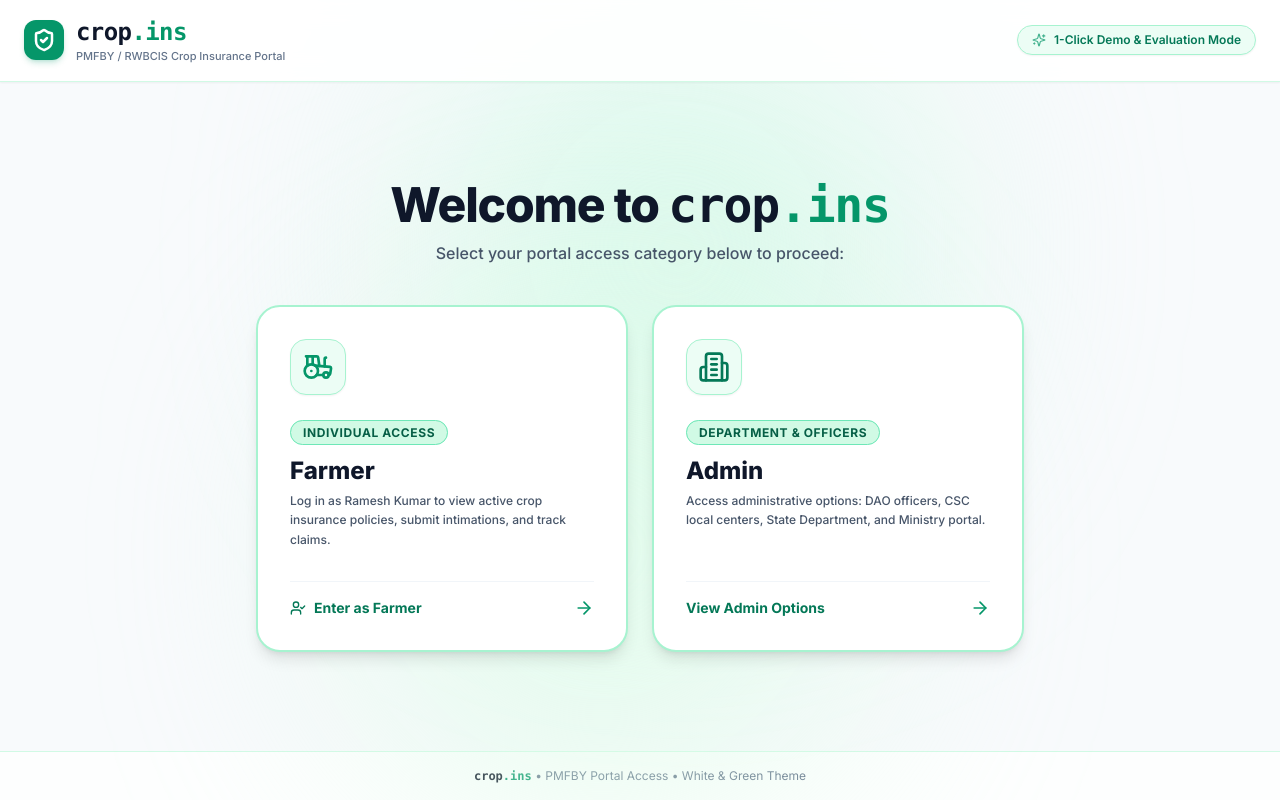
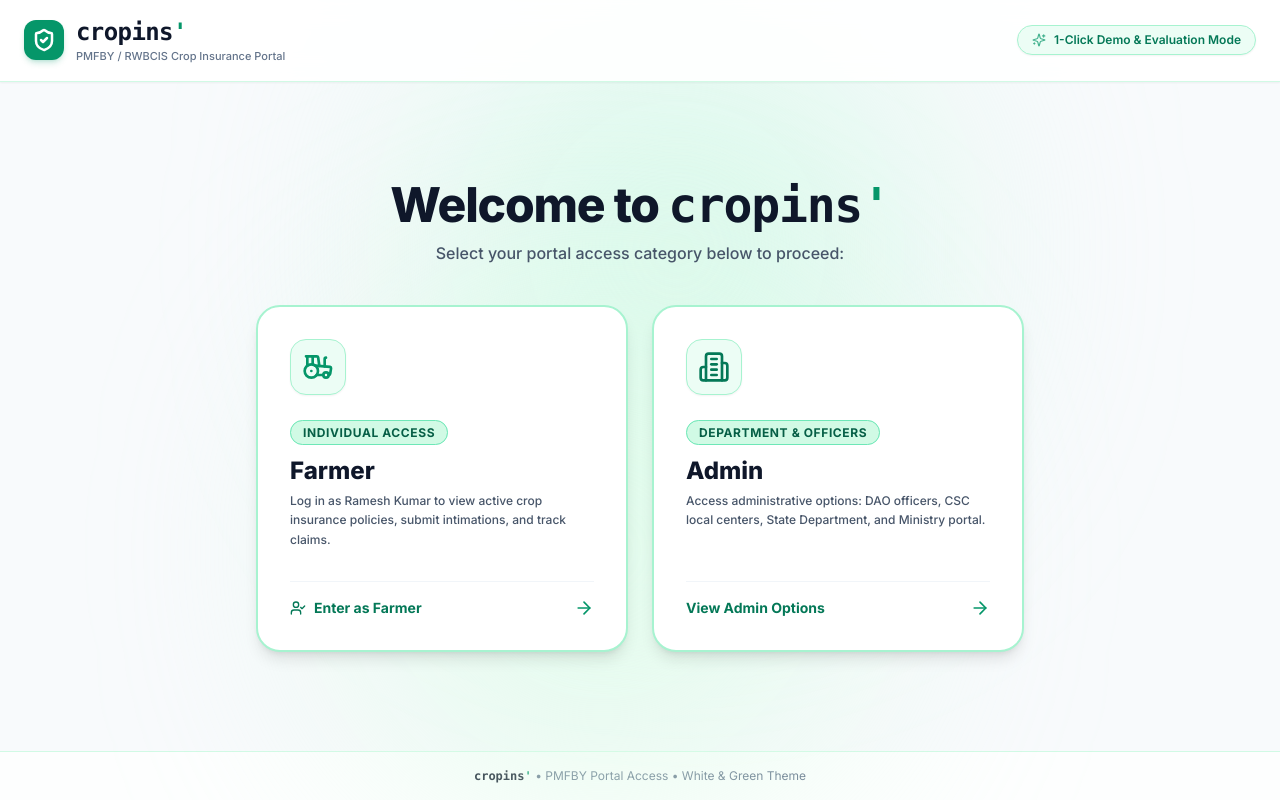
Before and after one commit to HackIndiaXYZ/techsurge-2k26-code-snippet, a Next.js app in the folder website/: page / in a window 1280 px wide. Built offline with nearby package versions, Linux system fonts and the light colour scheme.

Commit message:
made changes

```diff
--- a/website/app/login/admin/page.tsx
+++ b/website/app/login/admin/page.tsx
@@ -67,7 +67,7 @@ export default function AdminLoginPage() {
             </button>
             <div className="h-6 w-px bg-slate-200 hidden sm:block" />
             <span className="font-extrabold text-xl tracking-tight font-mono text-slate-900 hidden sm:inline">
-              crop<span className="text-emerald-600">.ins</span>
+              cropins<span className="text-emerald-600">'</span>
             </span>
           </div>
 
@@ -125,7 +125,7 @@ export default function AdminLoginPage() {
       <footer className="border-t border-emerald-100 py-4 text-center text-xs text-slate-500 bg-white/80">
         <p>
           <span className="font-extrabold font-mono text-slate-900">
-            crop<span className="text-emerald-600">.ins</span>
+            cropins<span className="text-emerald-600">'</span>
           </span>{' '}
           • Administrative Selection • White &amp; Green Theme
         </p>
--- a/website/app/login/page.tsx
+++ b/website/app/login/page.tsx
@@ -30,7 +30,7 @@ export default function LoginPage() {
             </div>
             <div className="flex flex-col">
               <span className="font-extrabold text-2xl tracking-tight font-mono text-slate-900">
-                crop<span className="text-emerald-600">.ins</span>
+                cropins<span className="text-emerald-600">'</span>
               </span>
               <p className="text-[11px] text-slate-500 font-medium">PMFBY / RWBCIS Crop Insurance Portal</p>
             </div>
@@ -47,7 +47,7 @@ export default function LoginPage() {
       <main className="max-w-4xl mx-auto px-6 py-12 flex-1 w-full flex flex-col justify-center relative z-10">
         <div className="text-center max-w-2xl mx-auto mb-10">
           <h1 className="text-3xl sm:text-5xl font-extrabold tracking-tight text-slate-900 mb-3">
-            Welcome to <span className="font-mono">crop<span className="text-emerald-600">.ins</span></span>
+            Welcome to <span className="font-mono">cropins<span className="text-emerald-600">'</span></span>
           </h1>
           <p className="text-slate-600 text-sm sm:text-base font-medium">
             Select your portal access category below to proceed:
@@ -122,7 +122,7 @@ export default function LoginPage() {
       <footer className="border-t border-emerald-100 py-4 text-center text-xs text-slate-500 bg-white/80">
         <p>
           <span className="font-extrabold font-mono text-slate-900">
-            crop<span className="text-emerald-600">.ins</span>
+            cropins<span className="text-emerald-600">'</span>
           </span>{' '}
           • PMFBY Portal Access • White &amp; Green Theme
         </p>
--- a/website/app/page.tsx
+++ b/website/app/page.tsx
@@ -29,7 +29,7 @@ export default function HomePage() {
             </div>
             <div className="flex flex-col">
               <span className="font-extrabold text-2xl tracking-tight font-mono text-slate-900">
-                crop<span className="text-emerald-600">.ins</span>
+                cropins<span className="text-emerald-600">'</span>
               </span>
               <p className="text-[11px] text-slate-500 font-medium">PMFBY / RWBCIS Crop Insurance Portal</p>
             </div>
@@ -46,7 +46,7 @@ export default function HomePage() {
       <main className="max-w-4xl mx-auto px-6 py-12 flex-1 w-full flex flex-col justify-center relative z-10">
         <div className="text-center max-w-2xl mx-auto mb-10">
           <h1 className="text-3xl sm:text-5xl font-extrabold tracking-tight text-slate-900 mb-3">
-            Welcome to <span className="font-mono">crop<span className="text-emerald-600">.ins</span></span>
+            Welcome to <span className="font-mono">cropins<span className="text-emerald-600">'</span></span>
           </h1>
           <p className="text-slate-600 text-sm sm:text-base font-medium">
             Select your portal access category below to proceed:
@@ -121,7 +121,7 @@ export default function HomePage() {
       <footer className="border-t border-emerald-100 py-4 text-center text-xs text-slate-500 bg-white/80">
         <p>
           <span className="font-extrabold font-mono text-slate-900">
-            crop<span className="text-emerald-600">.ins</span>
+            cropins<span className="text-emerald-600">'</span>
           </span>{' '}
           • PMFBY Portal Access • White &amp; Green Theme
         </p>
--- a/website/components/ChatList.tsx
+++ b/website/components/ChatList.tsx
@@ -127,7 +127,7 @@ export default function ChatList({ onSelectChat }: { onSelectChat?: (chat: Chat)
           </div>
           <div>
             <h2 className="font-extrabold text-base tracking-tight font-mono text-slate-100">
-              crop<span className="text-emerald-400">.ins</span> Chat &amp; Helpdesk
+              cropins<span className="text-emerald-400">'</span> Chat &amp; Helpdesk
             </h2>
             <p className="text-[10px] text-slate-400 font-medium">Realtime PMFBY Stakeholder Communication</p>
           </div>
--- a/website/components/RoleGuard.tsx
+++ b/website/components/RoleGuard.tsx
@@ -45,7 +45,7 @@ export default function RoleGuard({ children }: RoleGuardProps) {
     return (
       <div className="min-h-screen bg-slate-50 flex flex-col items-center justify-center text-slate-900">
         <div className="w-12 h-12 rounded-full border-4 border-emerald-500/30 border-t-emerald-600 animate-spin mb-4" />
-        <p className="text-sm font-semibold text-slate-600">Authenticating crop.ins session...</p>
+        <p className="text-sm font-semibold text-slate-600">Authenticating cropins' session...</p>
       </div>
     );
   }
@@ -86,7 +86,7 @@ export default function RoleGuard({ children }: RoleGuardProps) {
               <ShieldCheck className="w-5 h-5 text-white stroke-[2.5]" />
             </div>
             <span className="font-extrabold text-xl tracking-tight font-mono text-slate-900">
-              crop<span className="text-emerald-600">.ins</span>
+              cropins<span className="text-emerald-600">'</span>
             </span>
           </div>
 
```
